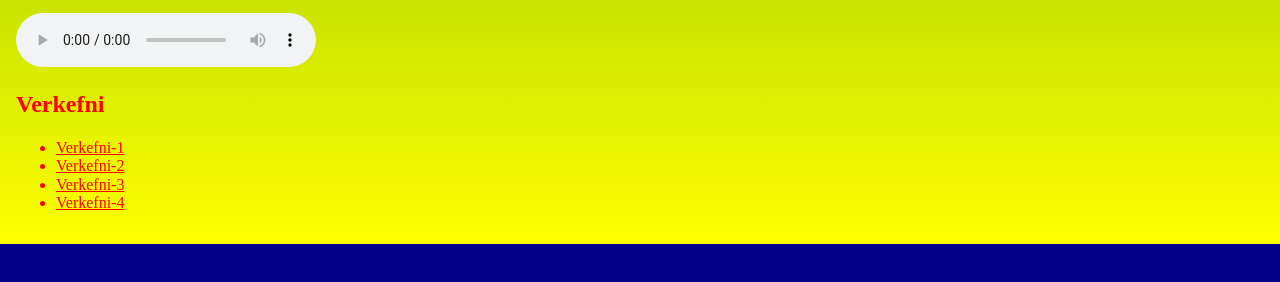
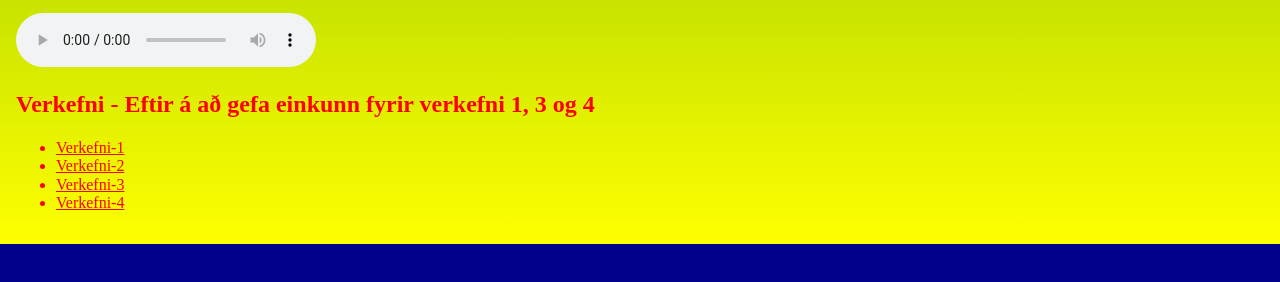
Before and after one commit to patrekuris/patrekuris.github.io, a plain HTML site: page Verkefni-5/index.html in a window 1280 px wide. Shown: the part 1158-1440 px from the top of the page. Drawn offline with Linux system fonts and the light colour scheme.

Commit message:
Update index.html

```diff
--- a/Verkefni-5/index.html
+++ b/Verkefni-5/index.html
@@ -47,7 +47,7 @@
             </audio>
         </section>
         <section>
-            <h2 id="verkefni">Verkefni</h2>
+            <h2 id="verkefni">Verkefni - Eftir á að gefa einkunn fyrir verkefni 1, 3 og 4</h2>
             <ul class="linkss">
                 <li><a href="Síður/Verkefni-1/index.html">Verkefni-1</a></li>
                 <li><a href="Síður/Verkefni-2/index.html">Verkefni-2</a></li>
```
